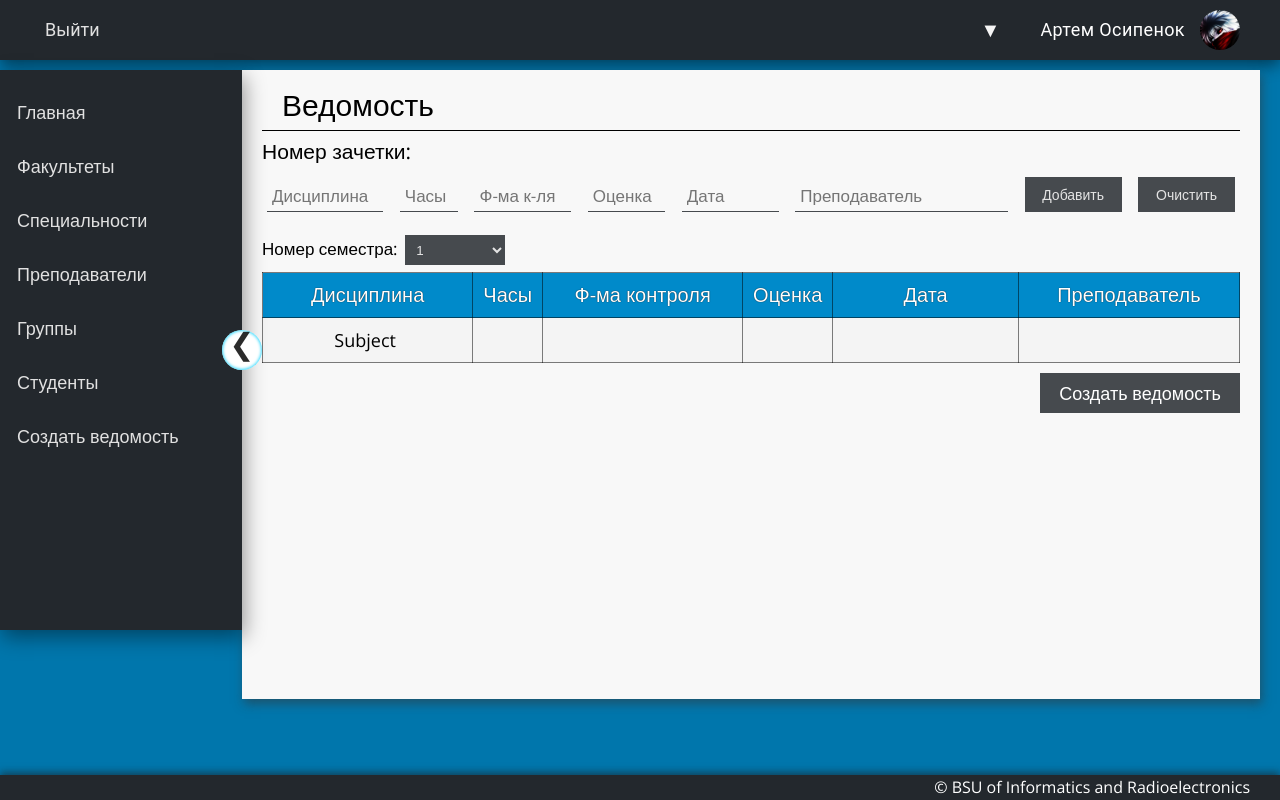
After one commit to YourNobody/CR-A.Osipenok, a PHP site: page /vedomost.php in a window 1280 px wide. The commit adds this page. Run offline with PHP 8.4, Linux system fonts and the light colour scheme; the visitor is signed in with stand-in values (Sample User, id 1); data that the repository does not hold is empty.

Commit message:
vedomost v na4ale puti

```diff
--- a/src/css/footer.css
+++ b/src/css/footer.css
@@ -1,10 +1,11 @@
 .footer {
     width: 100%;
     height: 25px;
-    background-color: rgb(12, 12, 119);
     color: white;
     position: fixed;
     bottom: 0;
+    background-color: rgb(35, 40, 45);
+    box-shadow: 0 -3px 7px rgba(29, 29, 29, 0.535);
 }
 
 .footer .container {
--- a/src/css/header.css
+++ b/src/css/header.css
@@ -1,8 +1,8 @@
 header {
     width: 100%;
     height: 60px;
-    background-color: rgb(18, 18, 199);
     font-family: 'Roboto', sans-serif;
+    background-color: rgb(35, 40, 45);
 }
 
 header .container {
@@ -18,7 +18,7 @@ header .container {
     height: 100%;
     width: auto;
     padding: 0 10px;
-    color: white;
+    color: rgb(225, 225, 225);
     font-size: 18px;
     line-height: 60px;
     transition: all 0.15s ease-in;
@@ -26,9 +26,8 @@ header .container {
 }
 
 .log__out:hover {
-    background-color:  rgb(18, 18, 199);
-    box-shadow: inset 0 0px 12px rgba(0, 0, 0, 0.535);
-    color: rgb(255, 255, 173);
+    background-color: rgb(0, 115, 170);
+    color: white;
 }
 
 .personal {
@@ -53,10 +52,6 @@ header .container {
     cursor: pointer;
 }
 
-.personal__photo:hover {
-    transform: scale(1.1);
-}
-
 .personal__photo img {
     position: absolute;
     width: 100%;
@@ -77,13 +72,14 @@ header .container {
     font-size: 20px;
     text-align: center;
     line-height: 60px;
+    color: rgb(245, 245, 245);
+    transition: all 0.15s ease-in;
     cursor: pointer;
 }
 
 .admin__trig:hover {
-    background-color:  rgb(18, 18, 199);
-    box-shadow: inset 0 0px 12px rgba(0, 0, 0, 0.535);
-    color: rgb(255, 255, 173);
+    background-color: rgb(0, 115, 170);
+    color: white;
 }
 
 .admin__setts {
--- a/src/css/main.css
+++ b/src/css/main.css
@@ -2,6 +2,7 @@
 
 body {
     font-family: 'Open Sans', sans-serif;
+    background-color: rgb(0, 118, 172);
 }
 
 body::-webkit-scrollbar {
@@ -28,10 +29,11 @@ body::-webkit-scrollbar {
 .main {
     width: 1050px;
     min-height: 560px;
-    box-shadow: 0 0 30px rgba(53, 53, 53, 0.529);
+    box-shadow: 2px 5px 10px rgba(53, 53, 53, 0.529);
     padding: 20px;
     overflow-x: auto;
     transition: all 0.3s ease-out 0s;
+    background-color: rgb(248, 248, 248);
 }
 
 .title {
@@ -41,8 +43,9 @@ body::-webkit-scrollbar {
     padding: 0 20px;
 }
 
-.title h1{
+.title {
     font-size: 30px;
+    font-weight: 500;
 }
 
 .divider {
@@ -66,7 +69,7 @@ body::-webkit-scrollbar {
 
 table {
     width: 100%;
-    background-color: white;
+    background-color: rgb(244, 244, 244);
     border-collapse: collapse;
 }
 
@@ -74,7 +77,10 @@ th {
     padding: 12px 10px;
     font-size: 20px;
     border: 1px solid rgba(0, 0, 0, 0.5);
-    background-color: rgb(131, 243, 255, 0.5);
+    background-color: rgb(0, 138, 202);
+    color: white;
+    font-weight: normal;
+    text-shadow: 0 0 1px black;
 }
 td {
     font-size: 18px;
@@ -169,6 +175,7 @@ td {
 .filters {
     display: flex;
     justify-content: space-between;
+    color: rgb(230, 230, 230);
 }
 
 .filters__set {
@@ -176,9 +183,9 @@ td {
     align-items: center;
     justify-content: center;
     width: 12%;
-    padding: 5px 0;
+    padding: 10px 0;
     font-size: 18px;
-    background-color: rgb(218, 218, 218);
+    background-color: rgba(35, 40, 45, 0.837);
     transition: 0.2s all;
     cursor: pointer;
 }
@@ -188,7 +195,7 @@ td {
     display: flex;
     flex-flow: row-reverse;
     justify-content: space-between;
-    background-color: rgb(218, 218, 218);
+    background-color: rgba(35, 40, 45, 0.837);
 }
 
 .filters__btns {
@@ -217,12 +224,12 @@ td {
 }
 
 .filters__btn:active {
-    transition: none;
-    transform: scale(0.95);
+    color: rgb(0, 147, 214);
 }
 
 .filters__btn:hover {
-    background-color: rgb(197, 197, 197);
+    background-color: rgb(0, 115, 170);
+    color: white;
 }
 
 #filt__bytext {
@@ -233,7 +240,7 @@ td {
 }
 
 #filt__bytext:focus {
-    border: 1px solid blue;
+    border: 1px solid rgb(0, 115, 170);
 }
 
 .radio {
@@ -257,6 +264,169 @@ td {
     width: 10px;
     height: 10px;
     border-radius: 2px;
-    background-color:blue;
+    background-color: rgb(0, 115, 170);
     margin: 2px 0 0 2px;
 }
+
+.ved__btn {
+    background-color: rgba(35, 40, 45, 0.837);
+    color: white;
+    width: 200px;
+    height: 40px;
+    text-align: center;
+    line-height: 40px;
+    font-size: 18px;
+    cursor: pointer;
+}
+
+.ved__btn:nth-of-type(2) {
+    margin: 15px 0 0 0;
+}
+
+.ved__btn:hover {
+    background-color: rgb(0, 115, 170);
+    color: white;
+}
+
+.create__ved {
+    display: flex;
+    align-items: center;
+}
+
+.create__ved label {
+    font-size: 18px;
+}
+
+#find__stud {
+    width: 300px;
+    height: 38px;
+    padding: 2px 0 0 7px;
+    margin: 0 0 0 10px;
+    font-size: 18px;
+    background-color: transparent;
+    border: 1px solid rgba(35, 40, 45, 0.837);
+}
+
+.find__search {
+    display: inline-block;
+    position: relative;
+    width: 38px;
+    height: 38px;
+    overflow: hidden;
+    border: 1px solid rgba(35, 40, 45, 0.837);
+    border-left: none;
+}
+
+.find__search img {
+    position: absolute;
+    object-fit: cover;
+    transform: scale(0.6)
+}
+
+.ved__table h2 {
+    margin: 35px 0 0 7px;
+}
+
+#create__ved {
+    background-color: rgb(225, 225, 225);
+    cursor: pointer;
+}
+
+#create__ved:hover {
+    background-color:  rgb(194, 194, 194);
+}
+
+#create__ved:active {
+    background-color:  rgb(194, 194, 194);
+    color: rgb(0, 115, 170);
+}
+
+.ved__add-row {
+    display: flex;
+    align-items: center;
+    justify-content: space-between;
+    padding: 5px;
+    margin: 10px 0 0 0;
+}
+
+.ved__add-row input {
+    height: 35px;
+    padding: 2px 0 0 5px;
+    font-size: 17px;
+    background-color: transparent;
+    border-bottom: 1px solid rgba(35, 40, 45, 0.837);
+}
+
+.ved__add-row input:focus {
+    border-bottom: 1px solid rgb(0, 115, 170);
+}
+
+#ved-subject {
+    width: 12%;
+}
+
+#ved-teacher {
+    width: 22%;
+}
+
+#ved-hours {
+    width: 6%;
+}
+
+#ved-control {
+    width: 10%;
+}
+
+#ved-mark {
+    width: 8%;
+}
+
+#ved-date {
+    width: 10%;
+}
+
+#add_button, #clear_button {
+    width: 10%;
+    background-color: rgba(35, 40, 45, 0.837);
+    color: rgb(228, 228, 228);
+    height: 35px;
+    text-align: center;
+    line-height: 35px;
+    cursor: pointer;
+}
+
+#add_button:hover {
+    background-color: rgb(0, 115, 170);
+    color: white;
+}
+
+#clear_button:hover {
+    background-color: rgb(0, 115, 170);
+    color: white;
+}
+
+.choose__sem {
+    margin: 0 0 7px 4px;
+    padding: 0 0 0 7px;
+    width: 100px;
+    height: 30px;
+    background-color: rgba(35, 40, 45, 0.837);
+    color: rgb(228, 228, 228);
+}
+
+.ved__table {
+    margin: 18px 0 0 0;
+}
+
+.ved__table input {
+    width: 100%;
+    height: 100%;
+    font-size: 18px;
+    background-color: transparent;
+    padding: 0 32%;
+}
+
+.ved__table button {
+    float: right;
+    margin: 10px 0 0 0;
+}
--- a/src/css/sidebar.css
+++ b/src/css/sidebar.css
@@ -2,8 +2,9 @@
     position: relative;
     width: 250px;
     height: 560px;
-    background-color: rgb(18, 18, 199);
     transition: all 0.3s ease-out 0s;
+    background-color: rgb(35, 40, 45);
+    box-shadow: 2px 7px 20px rgba(0, 0, 0, 0.419);
 }
 
 .aside__list {
@@ -15,18 +16,17 @@
 .aside__list a {
     display: block;
     width: 100%;
-    color: white;
+    color: rgb(225, 225, 225);
     padding: 18px 0 18px 17px;
-    font-size: 20px;
+    font-size: 18px;
     transition: background-color, box-shadow, color, padding-left 0.2s ease-out;
     cursor: pointer;
 }
 
 .aside__list a:hover {
-    background-color:  rgb(18, 18, 199);
-    box-shadow: inset 0 0px 12px rgba(0, 0, 0, 0.535);
-    color: rgb(255, 255, 124);
-    padding-left: 40px;
+    background-color:  rgb(0, 115, 170);
+    color: white;
+    padding-left: 30px;
 }
 
 .show__aside {
@@ -38,7 +38,7 @@
     transform: translate(50%, -50%) rotate(180deg);
     background-color: white;
     box-shadow: inset 0 0 3px 1px rgb(64, 220, 255);
-    color: black;
+    color: rgba(0, 0, 0, 0.83);
     line-height: 40px;
     text-align: center;
     font-size: 30px;
@@ -48,12 +48,11 @@
 }
 
 .show__aside:hover {
-    transform: translate(50%, -50%) scale(1.1) rotate(-180deg);
     box-shadow: inset 0 0 20px 20px rgb(35, 193, 228), -3px 0 15px rgba(0, 0, 0, 0.631);
     color: white;
 }
 
 .show__aside:active {
     transition: all 0s ease-in 0s;
-    box-shadow: inset 0 0 20px 20px black, -3px 0 15px rgba(0, 0, 0, 0.631);
+    box-shadow: inset 0 0 20px 20px rgb(35, 40, 45), -3px 0 15px rgba(0, 0, 0, 0.631);
 }
--- a/src/faculties.php
+++ b/src/faculties.php
@@ -47,6 +47,11 @@ require "tmpsPHP/_head.php";
                 <li><a class="aside__item" href="teachers.php">Преподаватели</a></li>
                 <li><a class="aside__item" href="groups.php">Группы</a></li>
                 <li><a class="aside__item" href="students-btns.php">Студенты</a></li>
+                <?php
+                if ($_SESSION['access'] === 'admin' || $_SESSION['access'] === 'student') {
+                    echo "<li><a class='aside__item' href='vedomost.php'>Создать ведомость</a>";
+                }
+                ?>
             </ul>
             <div class="show__aside">&#10095;</div>
         </aside>
--- a/src/home.php
+++ b/src/home.php
@@ -46,6 +46,11 @@
                 <li><a class="aside__item" href="teachers.php">Преподаватели</a></li>
                 <li><a class="aside__item" href="groups.php">Группы</a></li>
                 <li><a class="aside__item" href="students-btns.php">Студенты</a></li>
+                <?php
+                if ($_SESSION['access'] === 'admin' || $_SESSION['access'] === 'student') {
+                    echo "<li><a class='aside__item' href='vedomost.php'>Создать ведомость</a>";
+                }
+                ?>
             </ul>
             <div class="show__aside">&#10095;</div>
         </aside>
--- a/src/js/main.js
+++ b/src/js/main.js
@@ -9,7 +9,7 @@ const filters = document.querySelector('.filters'),
       tableRows = table.querySelectorAll('tbody tr'),
       filtersMain = filters.querySelector('.filters__choose')
 
-// filtersRadioBtns.forEach(item => item.addEventListener('input', () => checkRadioFilters(filtersRadioBtns)))
+// // filtersRadioBtns.forEach(item => item.addEventListener('input', () => checkRadioFilters(filtersRadioBtns)))
 filtersTextField.addEventListener('input', e => filterByText(e))
 
 filtersBtns.forEach(item => item.addEventListener('click', e => filtersBtnsDoing(e)))
@@ -54,7 +54,6 @@ function checkRadioFilters(inputs) {
     })
     console.log(tbody)
     Array.prototype.forEach.call(tbody.children, item => tableTbody.append(item))
-
 }
 
 function filterByText(e) {
--- a/src/log-in.php
+++ b/src/log-in.php
@@ -18,10 +18,10 @@ $_SESSION['access'] = 'guest';
             <form class="form" action="tmpsPHP/_signin.php" method="post">
                 <h1>Авторизация</h1>
                 <div class="username">
-                    <input type="text" name="login" id="login" placeholder="Логин"/>
+                    <input type="text" name="login" id="login" placeholder="Логин" required/>
                 </div>
                 <div class="password">
-                    <input type="password" name="password" id="password" placeholder="Пароль"/>
+                    <input type="password" name="password" id="password" placeholder="Пароль" required/>
                 </div>
                 <button type="submit">Войти</button>
             </form>
--- a/src/specialities.php
+++ b/src/specialities.php
@@ -47,6 +47,11 @@ require "tmpsPHP/_head.php";
                 <li><a class="aside__item" href="teachers.php">Преподаватели</a></li>
                 <li><a class="aside__item" href="groups.php">Группы</a></li>
                 <li><a class="aside__item" href="students-btns.php">Студенты</a></li>
+                <?php
+                if ($_SESSION['access'] === 'admin' || $_SESSION['access'] === 'student') {
+                    echo "<li><a class='aside__item' href='vedomost.php'>Создать ведомость</a>";
+                }
+                ?>
             </ul>
             <div class="show__aside">&#10095;</div>
         </aside>
--- a/src/students-btns.php
+++ b/src/students-btns.php
@@ -46,6 +46,11 @@
                 <li><a class="aside__item" href="teachers.php">Преподаватели</a></li>
                 <li><a class="aside__item" href="groups.php">Группы</a></li>
                 <li><a class="aside__item" href="students-btns.php">Студенты</a></li>
+                <?php
+                if ($_SESSION['access'] === 'admin' || $_SESSION['access'] === 'student') {
+                    echo "<li><a class='aside__item' href='vedomost.php'>Создать ведомость</a>";
+                }
+                ?>
             </ul>
             <div class="show__aside">&#10095;</div>
         </aside>
--- a/src/students.php
+++ b/src/students.php
@@ -47,6 +47,11 @@
                 <li><a class="aside__item" href="teachers.php">Преподаватели</a></li>
                 <li><a class="aside__item" href="groups.php">Группы</a></li>
                 <li><a class="aside__item" href="students-btns.php">Студенты</a></li>
+                <?php
+                if ($_SESSION['access'] === 'admin' || $_SESSION['access'] === 'student') {
+                    echo "<li><a class='aside__item' href='vedomost.php'>Создать ведомость</a>";
+                }
+                ?>
             </ul>
             <div class="show__aside">&#10095;</div>
         </aside>
--- a/src/teachers.php
+++ b/src/teachers.php
@@ -47,6 +47,11 @@
                 <li><a class="aside__item" href="teachers.php">Преподаватели</a></li>
                 <li><a class="aside__item" href="groups.php">Группы</a></li>
                 <li><a class="aside__item" href="students-btns.php">Студенты</a></li>
+                <?php
+                if ($_SESSION['access'] === 'admin' || $_SESSION['access'] === 'student') {
+                    echo "<li><a class='aside__item' href='vedomost.php'>Создать ведомость</a>";
+                }
+                ?>
             </ul>
             <div class="show__aside">&#10095;</div>
         </aside>
--- a/src/tmpsPHP/_head.php
+++ b/src/tmpsPHP/_head.php
@@ -15,6 +15,7 @@
     <script defer src="js/sidebar.js"></script>
     <script defer src="js/main.js"></script>
     <script defer src="js/admin.js"></script>
+    <script defer src="js/vedomost.js"></script>
     <style>
         .hide {
             display: none;
--- /dev/null
+++ b/src/tmpsPHP/_students-without.php
@@ -0,0 +1,37 @@
+<?php
+    $server = 'localhost';
+    $name = 'kp';
+    $pass = 'kp';
+    $db = 'kursach';
+
+    $mysql = new mysqli($server, $name, $pass, $db);
+
+    $smallsql = 'SELECT N_zachetki, concat_ws(\' \', st_l_name, st_f_name, st_patronymic) as full_fio,
+        kurs, number_group, name_spec, name_fac
+        FROM student INNER JOIN faculty ON student.id_fac=faculty.id_fac
+        INNER JOIN grups ON student.id_group=grups.id_group
+        INNER JOIN specialnost ON grups.id_spec=specialnost.id_spec
+        ORDER BY N_zachetki
+    ';
+
+    $result = mysqli_query($mysql, $smallsql);
+
+    if ($result == false) {
+        print("Произошла ошибка при выполнении запроса");
+        exit();
+    }
+
+    while ($row = mysqli_fetch_array($result)) {
+        echo "<tr>
+            <td id=\"number__zach\">$row[N_zachetki]</td>
+            <td id=\"stud__fio\">$row[full_fio]</td>
+            <td id=\"curs__num\">$row[kurs]</td>
+            <td id=\"number__group\">$row[number_group]</td>
+            <td id=\"name__spec\">$row[name_spec]</td>
+            <td id=\"name__fac\">$row[name_fac]</td>
+            <td id='create__ved'>Создать</td>
+        </tr>";
+    }
+
+    $mysql->close();
+?>
--- /dev/null
+++ b/src/vedomost.php
@@ -0,0 +1,155 @@
+<?php
+    session_start();
+?>
+
+<?php
+
+    require "tmpsPHP/_head.php";
+
+?>
+
+
+<body>
+    <header class="header">
+        <div class="container">
+            <?php
+                require "tmpsPHP/_log-btn.php";
+            ?>
+            <?php if($_SESSION['access'] === 'admin' || $_SESSION['access'] === 'student'): ?>
+            <div class="personal">
+                <?php
+                    if ($_SESSION['access'] === 'admin') {
+                        echo "<div class='admin'>
+                        <div class='admin__trig'>&#9660;</div>
+                        <ul class='admin__setts hide'>
+                            <li data-to='students'>Изменить</li>
+                            <li data-to='vedomost'>Создать ведомость</li>
+                        </ul>
+                        </div>";
+                    }
+                ?>
+                <div class="personal__initials">
+                    Артем Осипенок
+                </div>
+                <div class="personal__photo">
+                    <img src="img/me.png" />
+                </div>
+            </div>
+            <?php endif ?>
+        </div>
+    </header>
+    <div class="content">
+        <aside class="aside" data-mode="open">
+            <ul class="aside__list">
+                <li><a class="aside__item" href="home.php">Главная</a></li>
+                <li><a class="aside__item" href="faculties.php">Факультеты</a></li>
+                <li><a class="aside__item" href="specialities.php">Специальности</a></li>
+                <li><a class="aside__item" href="teachers.php">Преподаватели</a></li>
+                <li><a class="aside__item" href="groups.php">Группы</a></li>
+                <li><a class="aside__item" href="students-btns.php">Студенты</a></li>
+                <?php
+                if ($_SESSION['access'] === 'admin' || $_SESSION['access'] === 'student') {
+                    echo "<li><a class='aside__item' href='vedomost.php'>Создать ведомость</a>";
+                }
+                ?>
+            </ul>
+            <div class="show__aside">&#10095;</div>
+        </aside>
+        <main class="main">
+            <h1 class="title">Ведомость</h1>
+            <div class="divider"></div>
+            <div class="ved__btns hide">
+                <div class="ved__btn" data-aim="create-ved">Создать</div>
+                <div class="ved__btn" data-aim="change-ved">Изменить</div>
+            </div>
+            <div class="create__ved hide">
+                <label>Студент для которого создается ведомость</label>
+                <input type='text' name="find__stud" id="find__stud" placeholder="Информация о студенте" />
+                <div class="find__search">
+                    <img src="icons/search.svg" />
+                </div>
+            </div>
+            <div class="ved__table hide">
+                <h2 style="font-weight: 400;">Список студентов по запросу <span class="request__stud"></span></h2>
+                <div class="table">
+                    <table>
+                        <thead>
+                            <tr>
+                                <th>Номер зачетки</th>
+                                <th for='stud__fio'>ФИО студента</th>
+                                <th>Курс</th>
+                                <th>Группа</th>
+                                <th>Специальность</th>
+                                <th>Факультет</th>
+                                <th>Ведомость</th>
+                        </thead>
+                        <tbody>
+                            <?php
+                                require "tmpsPHP/_students-without.php";
+                            ?>
+                        </tbody>
+                    </table>
+                </div>
+            </div>
+            <div class="ved__template">
+                <h2 style="font-weight: 400;">Номер зачетки: </h2>
+                <div class="ved__add-row">
+                    <input id="ved-subject" placeholder="Дисциплина">
+                    <input type="text" id="ved-hours" placeholder="Часы">
+                    <input id="ved-control" placeholder="Ф-ма к-ля">
+                    <input id="ved-mark" placeholder="Оценка">
+                    <input id="ved-date" placeholder="Дата">
+                    <input id="ved-teacher" placeholder="Преподаватель">
+                    <div id="add_button">Добавить</div>
+                    <div id="clear_button">Очистить</div>
+                </div>
+            </div>
+            <form class="ved__table">
+                <span style="font-size: 17px;">Номер семестра:</span>
+                <select class="choose__sem">
+                    <option>1</option>
+                    <option>2</option>
+                    <option>3</option>
+                    <option>4</option>
+                    <option>5</option>
+                    <option>6</option>
+                    <option>7</option>
+                    <option>8</option>
+                </select>
+                <table>
+                    <thead>
+                        <th>Дисциплина</th>
+                        <th style='width:50px'>Часы</th>
+                        <th>Ф-ма контроля</th>
+                        <th style='width:80px'>Оценка</th>
+                        <th>Дата</th>
+                        <th>Преподаватель</th>
+                    </thead>
+                    <tbody>
+                        <tr>
+                            <td><input type="text" id="ved__subject-1" name="ved__subject-1" value="Subject" readonly/></td>
+                            <td><input type="text" id="ved__subject-1" name="ved__subject-1" readonly/></td>
+                            <td><input type="text" id="ved__subject-1" name="ved__subject-1" readonly/></td>
+                            <td><input type="text" id="ved__subject-1" name="ved__subject-1" readonly/></td>
+                            <td><input type="text" id="ved__subject-1" name="ved__subject-1" readonly/></td>
+                            <td><input type="text" id="ved__subject-1" name="ved__subject-1" readonly/></td>
+                        </tr>
+                    </tbody>
+                </table>
+                <button class="ved__btn" type="submit">Создать ведомость</button>
+            </form>
+        </main>
+    </div>
+    <footer class="footer">
+        <div class="container">
+            <div class="logo">
+                &copy; BSU of Informatics and Radioelectronics
+            </div>
+        </div>
+    </footer>
+    <?php
+        require "tmpsPHP/_mypage.php";
+    ?>
+</body>
+
+</html>
```
Also changed, not shown: src/css/log-in.css (+37 -22 lines), src/groups.php (+8 -3 lines), src/js/vedomost.js (added, +58 -0 lines), src/icons/search.svg (added).
